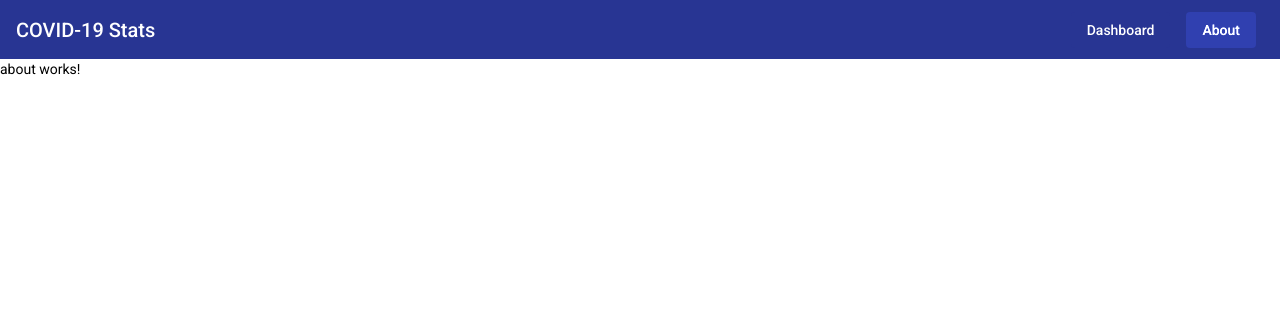
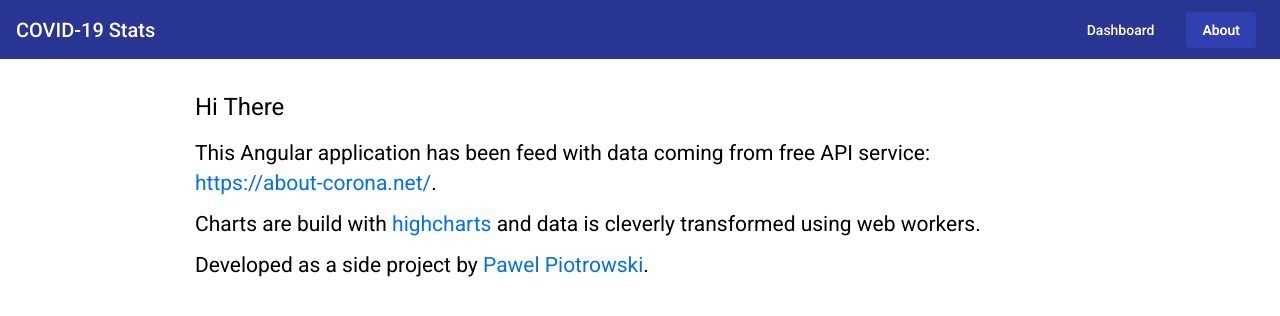
Before and after one commit to pawelpiotrowski/ng-covid-19-stats, an Angular app: page /about in a window 1280 px wide. Shown: the top 316 px of the page. Built offline with nearby package versions, Linux system fonts and the light colour scheme.

Commit message:
add about content

```diff
--- a/projects/covid19-stats-app/src/app/features/about/about.component.html
+++ b/projects/covid19-stats-app/src/app/features/about/about.component.html
@@ -1 +1,17 @@
-<p>about works!</p>
+<article class="about-article">
+  <h1>Hi There</h1>
+  <p>
+    This Angular application has been feed with data coming from free API
+    service:<br />
+    <a href="https://about-corona.net">https://about-corona.net/</a>.
+  </p>
+  <p>
+    Charts are build with
+    <a href="https://www.highcharts.com/">highcharts</a> and data is cleverly
+    transformed using web workers.
+  </p>
+  <p>
+    Developed as a side project by
+    <a href="https://pawelpiotrowski.dev">Pawel Piotrowski</a>.
+  </p>
+</article>
--- a/projects/covid19-stats-app/src/app/features/about/about.component.scss
+++ b/projects/covid19-stats-app/src/app/features/about/about.component.scss
@@ -0,0 +1,14 @@
+.about-article {
+  max-width: 890px;
+  font-size: 1.5em;
+  margin: 0 auto;
+  padding: 32px;
+  line-height: 1.4;
+  a {
+    color: #0070f3;
+    text-decoration: none;
+    &:hover {
+      text-decoration: underline;
+    }
+  }
+}
```
